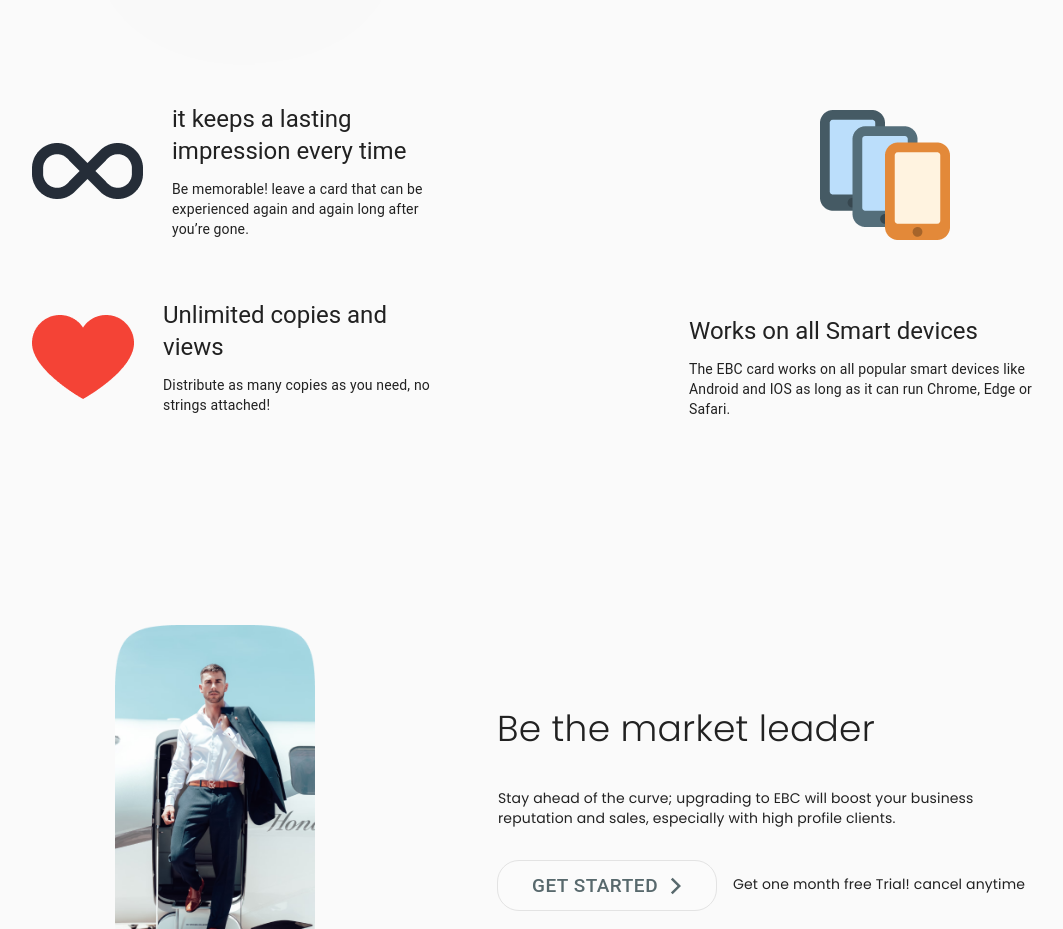
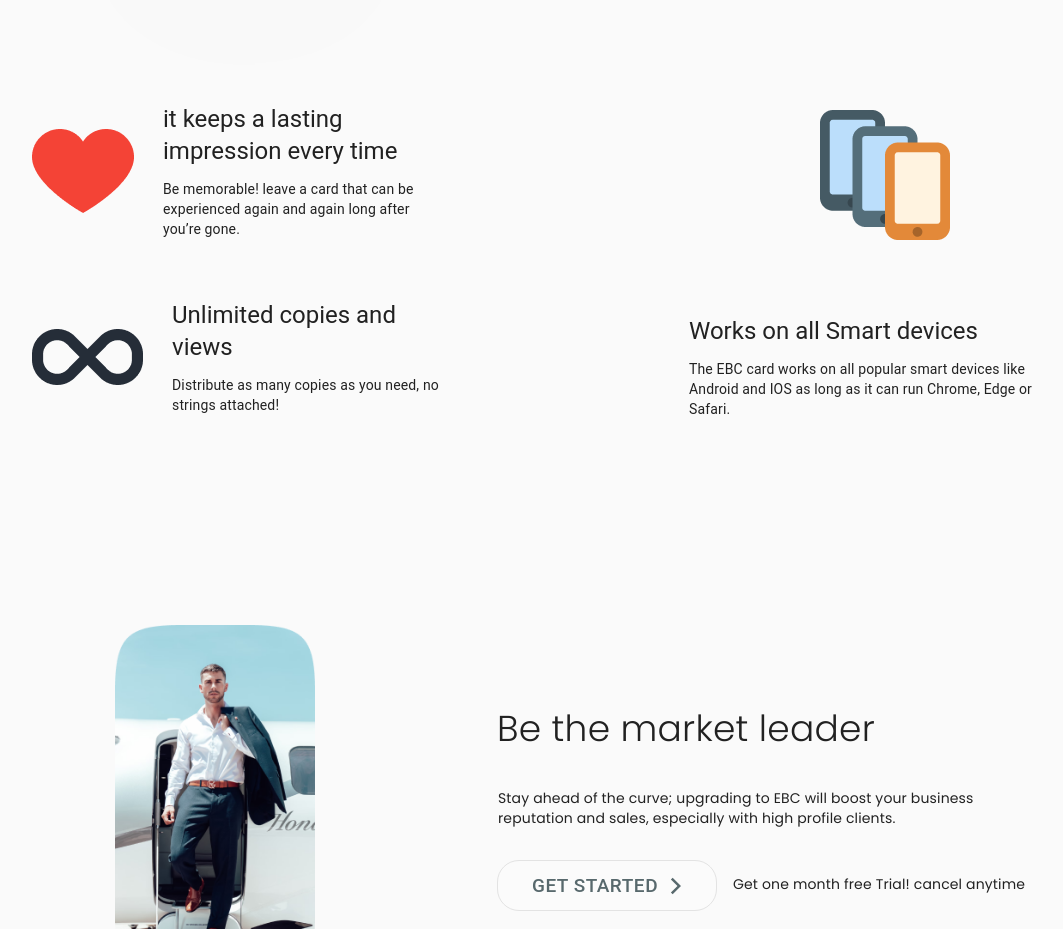
Before and after one commit to bitsbysalih/landing-page, a Next.js app: page / in a window 1280 px wide. Shown: the part 1960-2889 px from the top of the page, without its empty margins (0-1063 px from the left). Built offline with nearby package versions, Linux system fonts and the light colour scheme; a web font is replaced by a local one.

Commit message:
file beyin

```diff
--- a/components/Beyin.jsx
+++ b/components/Beyin.jsx
@@ -79,7 +79,7 @@ export default function Beyin() {
                   <Image
                     className={classes.img1}
                     alt="icon heart"
-                    src={Vectoor}
+                    src={Vector}
                   />
                 </Box>
                 <Grid xs={8} sm={7} md={7} lg={8}>
@@ -102,7 +102,7 @@ export default function Beyin() {
                   <Image
                     className={classes.img1}
                     alt="icon infinite"
-                    src={Vector}
+                    src={Vectoor}
                   />
                 </Box>
                 <Grid xs={8} sm={7} md={7} lg={8}>
```
